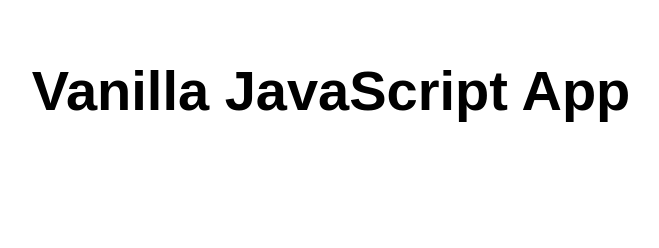
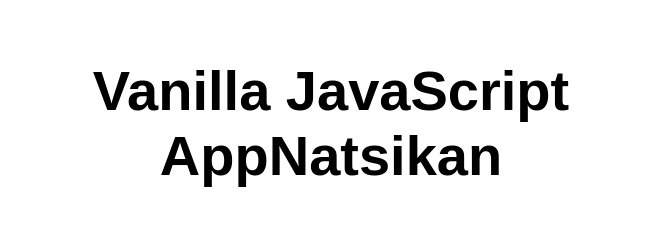
Before and after one commit to Mymintkku/mymintt, a website: page src/index.html in a window 1280 px wide. Shown: the whole page, without its empty margins (309-968 px from the left). Drawn offline with Linux system fonts and the light colour scheme.

Commit message:
Update index.html

```diff
--- a/src/index.html
+++ b/src/index.html
@@ -10,7 +10,7 @@
 
 <body>
   <main>
-    <h1>Vanilla JavaScript App</h1>
+    <h1>Vanilla JavaScript AppNatsikan</h1>
   </main>
 </body>
 
```
